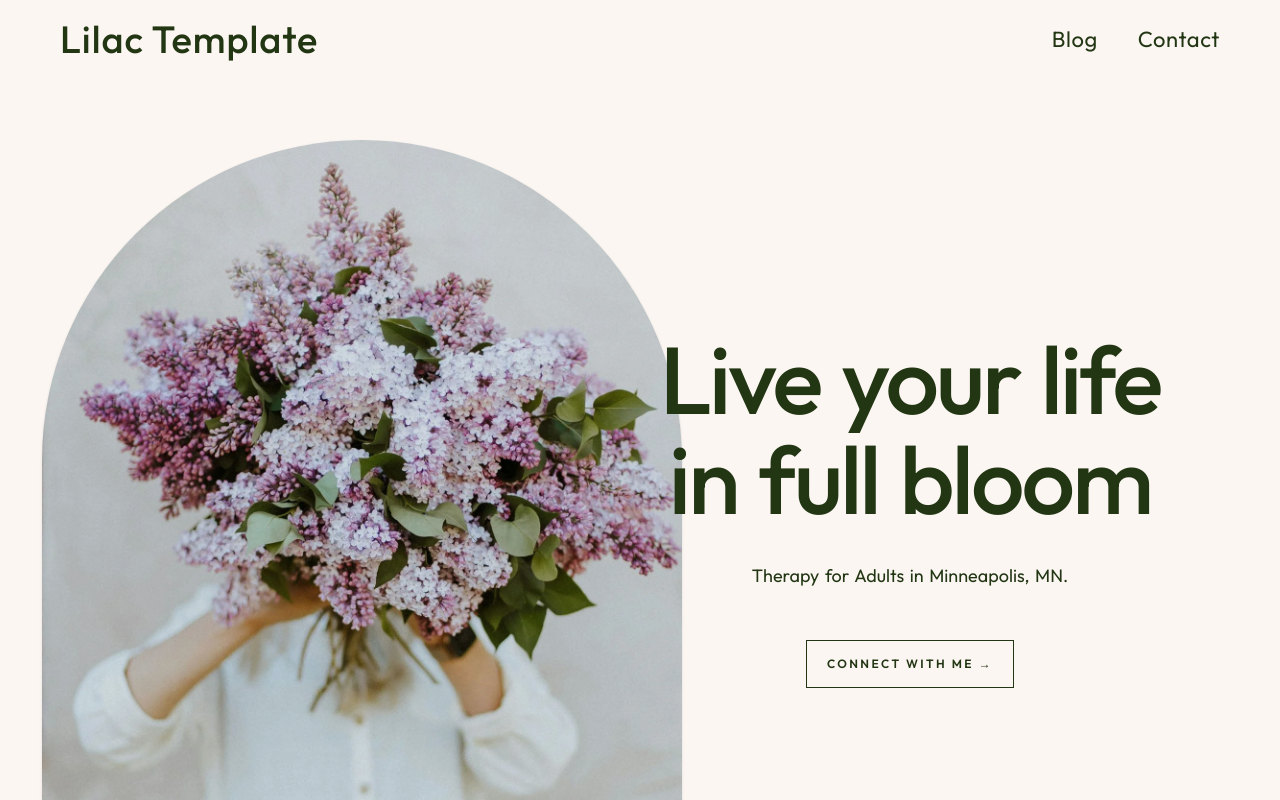
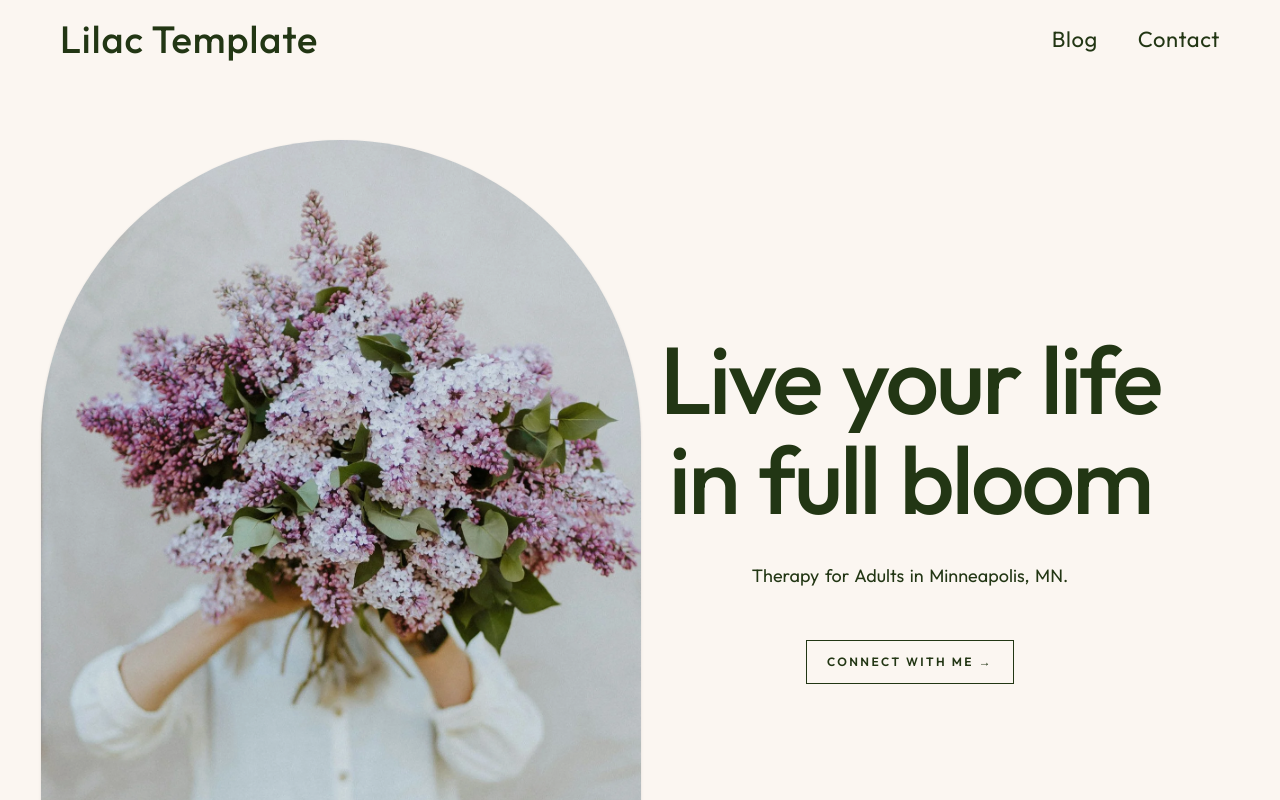
Before and after one commit to ikshantshukla123/Clone, a Next.js app: page / in a window 1280 px wide. Shown: the top 800 px of the page. Built offline with nearby package versions, Linux system fonts and the light colour scheme.

Commit message:
improve layout

```diff
--- a/components/home/Alone.tsx
+++ b/components/home/Alone.tsx
@@ -5,7 +5,7 @@ export default function Alone() {
     <section className="w-full grid grid-cols-1 md:grid-cols-2">
 
       {/* LEFT: Image */}
-      <div className="relative h-[400px] sm:h-[500px] md:h-auto md:min-h-[900px]" data-aos="fade-up" data-aos-duration="1000">
+      <div className="relative h-[400px] sm:h-[500px] md:h-auto md:min-h-[850px]" data-aos="fade-up" data-aos-duration="1000">
         <img
           src="/home/newsix.webp"
           alt="Woman sitting"
@@ -16,7 +16,7 @@ export default function Alone() {
 
       {/* RIGHT: Text Content */}
       <div className="bg-[#c2bfcb] flex flex-col justify-between text-[#213614]">
-        <div className="pt-14 md:pt-15 px-8 md:px-[80px] py-20 md:py-32">
+        <div className="pt-14 md:pt-15 px-8 md:px-[80px] py-20 md:py-15">
           <h2 className="font-heading text-5xl md:text-6xl mb-10 font-normal mt-30 leading-tight">
             You don’t have to do this all <span className="italic">alone</span>.
           </h2>
@@ -37,7 +37,7 @@ export default function Alone() {
         </div>
 
         <div className="w-full">
-          <Button className="w-full text-[14px] font-semibold border-0 border-t border-[#213614] h-[80px] py-8 hover:text-[#c2bfcb] rounded-none">
+          <Button className="w-full text-[14px] font-semibold !border-0 !border-t !border-[#213614] h-[80px] py-8 hover:text-[#c2bfcb] rounded-none">
             Work With Me →
           </Button>
         </div>
--- a/components/home/FulfillingLife.tsx
+++ b/components/home/FulfillingLife.tsx
@@ -34,7 +34,7 @@ export default function FulfillingLife() {
         </div>
 
         <div className="w-full">
-          <Button className="w-full text-xs border-0 border-t border-[#213614] h-[50px] py-8 hover:text-[#e5e0da] rounded-none">
+          <Button className="w-full text-xs !border-0 !border-t border-[#213614] h-[50px] py-8 hover:text-[#e5e0da] rounded-none">
             Get In Touch →
           </Button>
         </div>
--- a/components/home/Hero.tsx
+++ b/components/home/Hero.tsx
@@ -8,9 +8,9 @@ export default function Hero() {
       <div className="w-full max-w-[1600px] mx-auto flex flex-col lg:grid lg:grid-cols-12 lg:gap-12 items-center lg:items-start px-4 sm:px-6 lg:px-4">
 
 
-        <div className="w-full lg:col-span-5 flex justify-center lg:justify-start lg:pl-[26px] mb-8 lg:mb-0" data-aos="fade-up" data-aos-duration="1000">
+        <div className="w-full lg:col-span-5 flex justify-center lg:justify-start lg:pl-[25px] mb-8 lg:mb-0" data-aos="fade-up" data-aos-duration="1000">
 
-          <div className="relative w-[300px] h-[440px] sm:w-[360px] sm:h-[530px] lg:w-[640px] lg:h-[900px] rounded-t-[150px] sm:rounded-t-[180px] lg:rounded-t-[322.5px] overflow-hidden shadow-sm flex-shrink-0">
+          <div className="relative w-[300px] h-[440px] sm:w-[360px] sm:h-[530px] lg:w-[600px] lg:h-[900px] rounded-t-[150px] sm:rounded-t-[180px] lg:rounded-t-[300px] overflow-hidden shadow-sm flex-shrink-0">
             <img
               src="/home/newone.webp"
               alt="Woman holding lilacs"
@@ -38,7 +38,7 @@ export default function Hero() {
             </p>
 
             <div className="mt-6 sm:mt-8 lg:mt-[50px]">
-              <Button className="px-5 sm:px-6 md:px-[20px] py-3 md:py-[14px] text-[11px] sm:text-[12px]">
+              <Button className="px-5 sm:px-7 md:px-[20px] py-3 md:py-[12px] text-[11px] sm:text-[12px]">
                 CONNECT WITH ME →
               </Button>
             </div>
--- a/components/ui/Button.tsx
+++ b/components/ui/Button.tsx
@@ -19,12 +19,12 @@ export default function Button({
 }: ButtonProps) {
 
 
-  const baseStyles = "inline-flex items-center justify-center border font-bold uppercase tracking-[0.2em]  transition-all duration-800 disabled:opacity-50 disabled:cursor-not-allowed";
+  const baseStyles = "inline-flex items-center justify-center border border-[0.5px] font-bold uppercase tracking-[0.2em]  transition-all duration-800 disabled:opacity-50 disabled:cursor-not-allowed";
 
 
   const variants = {
     primary: "border-[#223614] text-[#223614] hover:bg-[#223614] hover:text-white",
-    inverse: "border-white text-white hover:bg-white hover:text-[#223614]" // Default
+    inverse: "border-white text-white hover:bg-white hover:text-[#223614]"
   };
 
   return (
```
